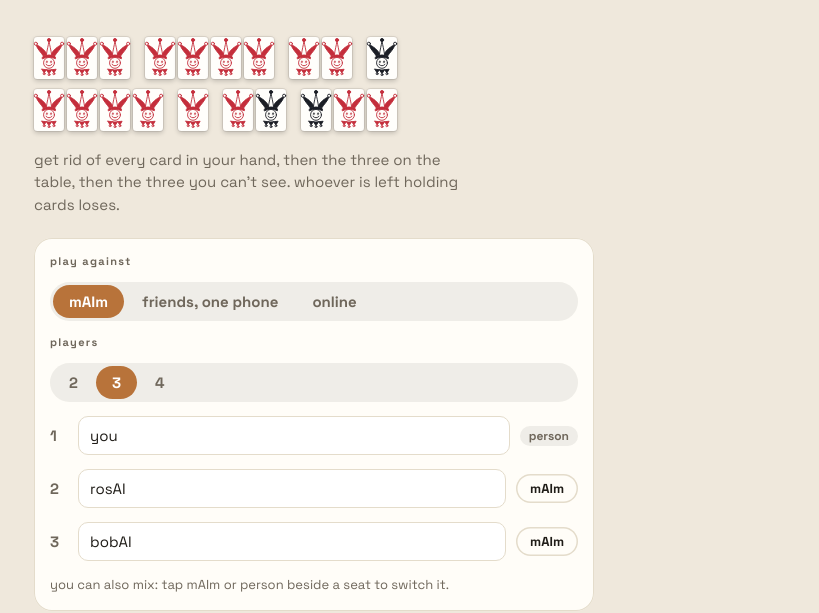
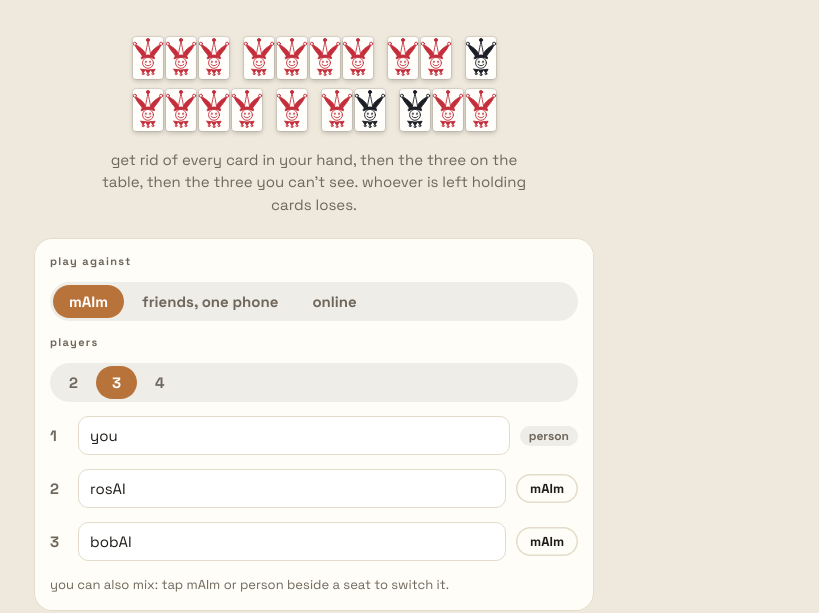
Before and after one commit to smudgy67/shithead, a website: page www/index.html in a window 1280 px wide. Shown: the part 187-800 px from the top of the page, without its empty margins (326-1145 px from the left). Drawn offline with Linux system fonts and the light colour scheme.

Commit message:
Centre the morse joker logo and intro text
Co-Authored-By: Claude Opus 5.5 <noreply@anthropic.com>
Claude-Session: https://claude.ai/code/session_017ZaB51L8XaxuNciRyVN5wc

```diff
--- a/www/index.html
+++ b/www/index.html
@@ -146,10 +146,10 @@ body.home .title .tbox b{font-size:1.3rem}
 
 /* setup */
 .setup{max-width:560px;margin:4vh auto 0;display:flex;flex-direction:column;gap:22px;width:100%}
-.hero{display:flex;flex-direction:column;gap:10px}
+.hero{display:flex;flex-direction:column;align-items:center;gap:10px;text-align:center}
 .hero h1{display:none;font-size:clamp(44px,12vw,76px);font-weight:800;line-height:.9}
 .hero p{margin:0;color:var(--muted);max-width:46ch;line-height:1.5}
-.hero-cards{--cw:clamp(20px,6.4vw,30px);display:flex;flex-direction:column;gap:10px;margin-bottom:8px}
+.hero-cards{--cw:clamp(20px,6.4vw,30px);display:flex;flex-direction:column;align-items:center;gap:10px;margin-bottom:8px}
 .mrow{display:flex;gap:calc(var(--cw)*.5);flex-wrap:nowrap}
 .mletter{display:flex;gap:3px}
 .hero-cards .card.joker .jtext{display:none}
--- a/www/sw.js
+++ b/www/sw.js
@@ -1,5 +1,5 @@
 // Offline support: cache the game shell, and cache fonts the first time they load.
-const CACHE = 'shithead-v7';
+const CACHE = 'shithead-v8';
 const SHELL = ['./', 'index.html', 'manifest.webmanifest', 'icon-192.png', 'icon-512.png'];
 self.addEventListener('install', e => { e.waitUntil(caches.open(CACHE).then(c => c.addAll(SHELL))); self.skipWaiting(); });
 self.addEventListener('activate', e => {
```
